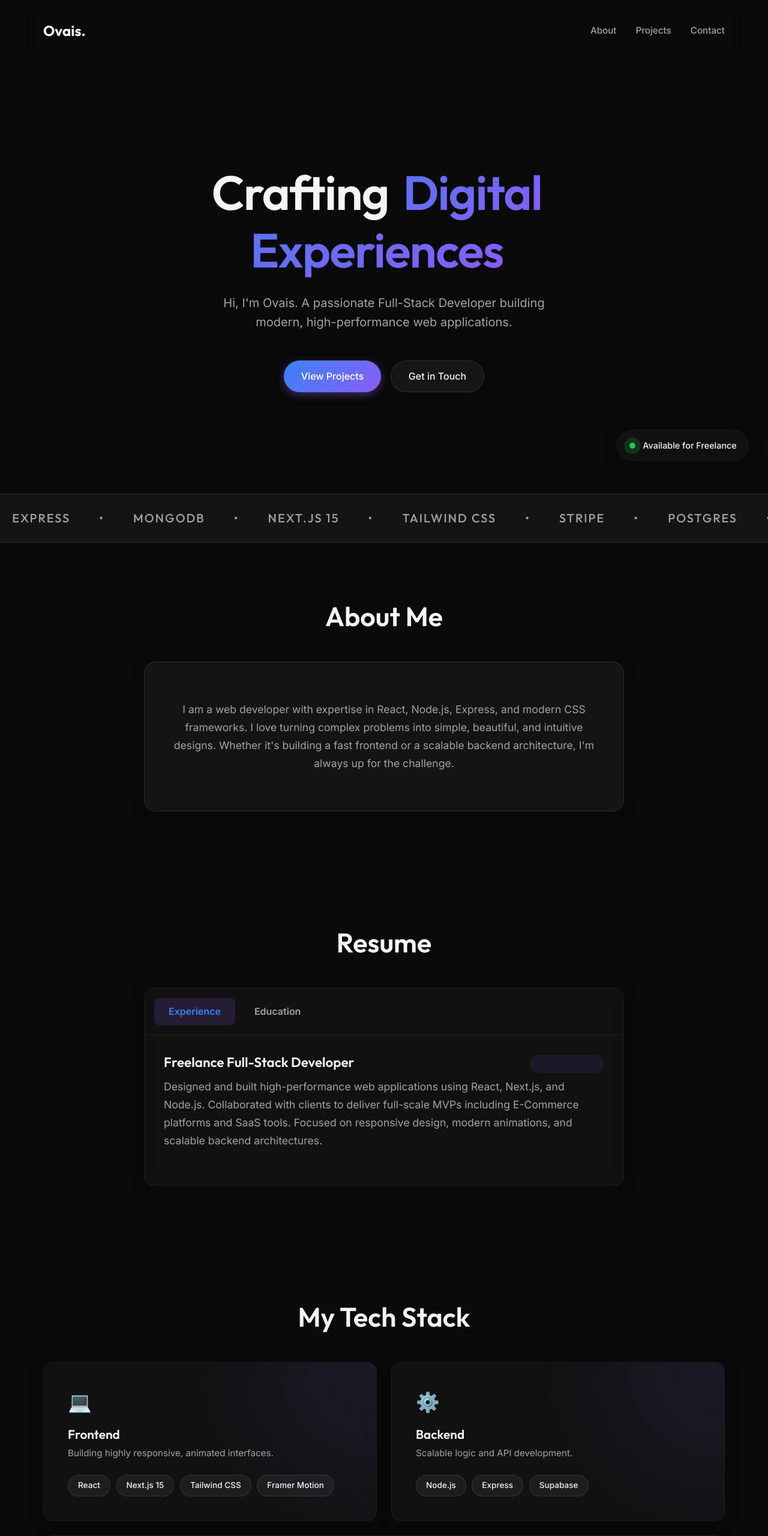
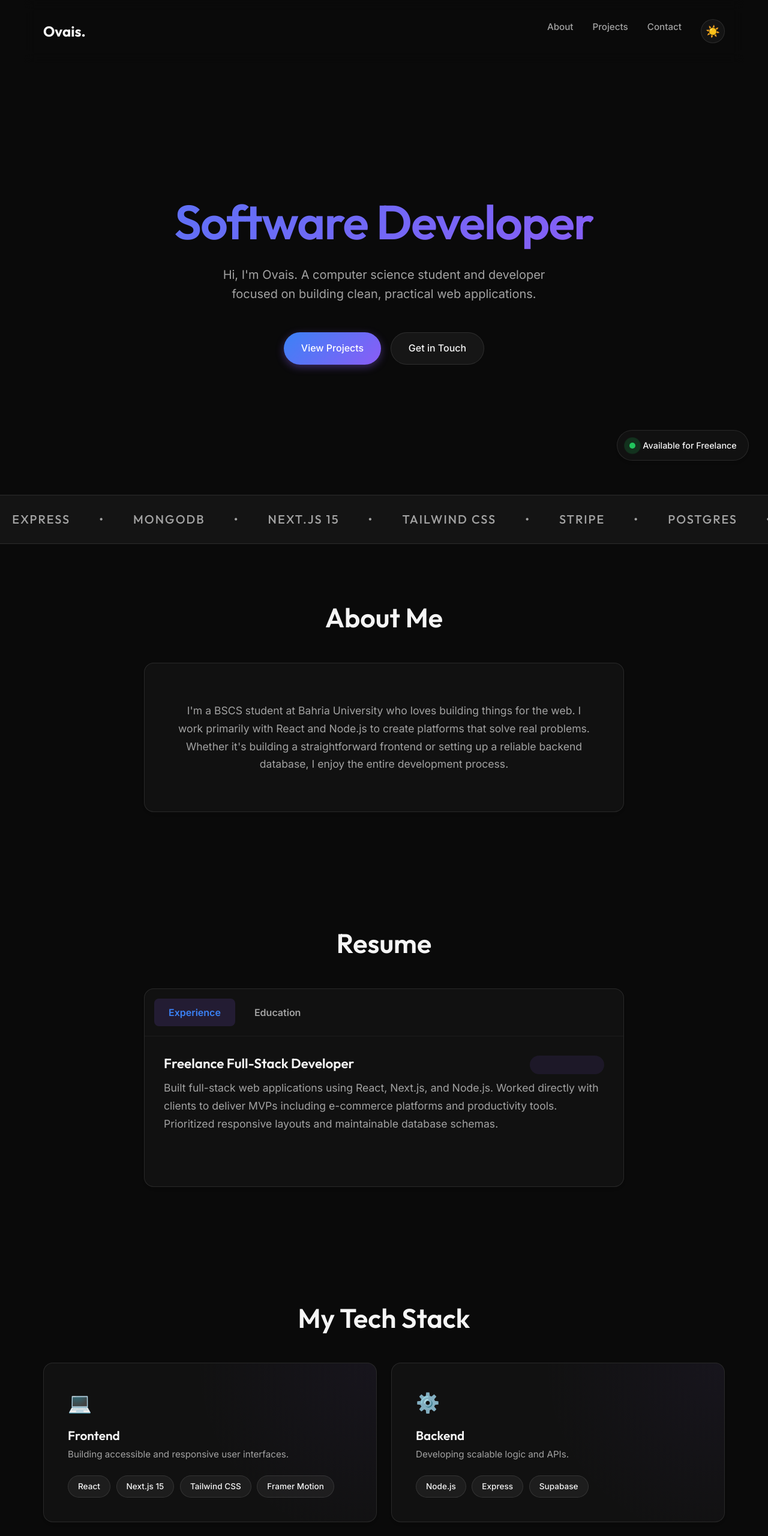
Before and after one commit to ovaisbinamer/Portfolio, a React (Vite) app: page / in a window 1280 px wide. Shown: the top 2561 px of the page at 60% size. Built offline with nearby package versions, Linux system fonts and the light colour scheme.

Commit message:
feat: added light/dark mode, replaced glassmorphism, rewrote copy

```diff
--- a/src/App.css
+++ b/src/App.css
@@ -34,6 +34,24 @@
 
 .nav-links a:hover {
   color: var(--text-primary);
+}
+
+.theme-toggle {
+  background: var(--bg-secondary);
+  border: 1px solid var(--border-color);
+  border-radius: 50%;
+  width: 40px;
+  height: 40px;
+  display: flex;
+  align-items: center;
+  justify-content: center;
+  font-size: 1.2rem;
+  transition: all 0.3s ease;
+}
+
+.theme-toggle:hover {
+  background: var(--bg-tertiary);
+  transform: scale(1.1);
 }
 
 /* Hero Section */
@@ -338,14 +356,12 @@
   color: var(--text-tertiary);
 }
 
-/* Glassmorphism & UI Accents */
-.glass-card {
-  background: rgba(255, 255, 255, 0.03);
-  backdrop-filter: blur(12px);
-  -webkit-backdrop-filter: blur(12px);
-  border: 1px solid rgba(255, 255, 255, 0.05);
+/* Solid Card UI */
+.solid-card {
+  background: var(--card-bg);
+  border: 1px solid var(--border-color);
   border-radius: 16px;
-  box-shadow: 0 4px 30px rgba(0, 0, 0, 0.1);
+  box-shadow: 0 4px 6px -1px rgba(0, 0, 0, 0.05);
 }
 
 /* Floating Status Badge */
@@ -479,7 +495,7 @@
   content: '';
   position: absolute;
   top: 0; left: 0; width: 100%; height: 100%;
-  background: radial-gradient(circle at top right, rgba(139, 92, 246, 0.1), transparent 50%);
+  background: radial-gradient(circle at top right, rgba(139, 92, 246, 0.05), transparent 50%);
   z-index: 0;
   pointer-events: none;
 }
--- a/src/App.jsx
+++ b/src/App.jsx
@@ -88,6 +88,14 @@ function App() {
   const [status, setStatus] = useState('');
   const [activeTab, setActiveTab] = useState('experience');
   const [activeFaq, setActiveFaq] = useState(null);
+  const [theme, setTheme] = useState(localStorage.getItem('theme') || 'dark');
+
+  useEffect(() => {
+    document.documentElement.setAttribute('data-theme', theme);
+    localStorage.setItem('theme', theme);
+  }, [theme]);
+
+  const toggleTheme = () => setTheme(theme === 'light' ? 'dark' : 'light');
 
   const sendEmail = (e) => {
     e.preventDefault();
@@ -115,7 +123,7 @@ function App() {
   return (
     <div className="app-container">
       <motion.div
-        className="floating-status glass-card"
+        className="floating-status solid-card"
         initial={{ y: 100, opacity: 0 }}
         animate={{ y: 0, opacity: 1 }}
         transition={{ delay: 1, type: "spring" }}
@@ -142,6 +150,11 @@ function App() {
           <li><motion.a href="#about" whileHover={{ color: '#8b5cf6' }}>About</motion.a></li>
           <li><motion.a href="#projects" whileHover={{ color: '#8b5cf6' }}>Projects</motion.a></li>
           <li><motion.a href="#contact" whileHover={{ color: '#8b5cf6' }}>Contact</motion.a></li>
+          <li style={{display: 'flex', alignItems: 'center'}}>
+            <button onClick={toggleTheme} className="theme-toggle" aria-label="Toggle Theme">
+              {theme === 'light' ? '🌙' : '☀️'}
+            </button>
+          </li>
         </motion.ul>
       </nav>
 
@@ -155,19 +168,15 @@ function App() {
         >
           <div className="hero-content">
             <motion.h1 className="hero-title" variants={staggerContainer}>
-              {heroWords.map((word, i) => (
                 <motion.span
-                  key={i}
                   variants={titleWordVariants}
-                  style={{ display: 'inline-block', marginRight: '0.3em' }}
-                  className={i > 0 ? "accent-gradient" : ""}
+                  className="accent-gradient"
                 >
-                  {word}
+                  Software Developer
                 </motion.span>
-              ))}
             </motion.h1>
             <motion.p className="hero-subtitle" variants={fadeInUp}>
-              Hi, I'm Ovais. A passionate Full-Stack Developer building modern, high-performance web applications.
+              Hi, I'm Ovais. A computer science student and developer focused on building clean, practical web applications.
             </motion.p>
             <motion.div className="hero-actions" variants={fadeInUp}>
               <motion.a
@@ -243,11 +252,11 @@ function App() {
           variants={fadeInUp}
         >
           <h2 className="section-title">About Me</h2>
-          <div className="about-content">
+          <div className="about-content solid-card">
             <p className="text-secondary text-center">
-              I am a web developer with expertise in React, Node.js, Express, and modern CSS frameworks.
-              I love turning complex problems into simple, beautiful, and intuitive designs.
-              Whether it's building a fast frontend or a scalable backend architecture, I'm always up for the challenge.
+              I'm a BSCS student at Bahria University who loves building things for the web.
+              I work primarily with React and Node.js to create platforms that solve real problems.
+              Whether it's building a straightforward frontend or setting up a reliable backend database, I enjoy the entire development process.
             </p>
           </div>
         </motion.section>
@@ -261,7 +270,7 @@ function App() {
           variants={fadeInUp}
         >
           <h2 className="section-title">Resume</h2>
-          <div className="resume-container glass-card">
+          <div className="resume-container solid-card">
             <div className="resume-tabs">
               <button
                 className={`tab-btn ${activeTab === 'experience' ? 'active' : ''}`}
@@ -292,9 +301,9 @@ function App() {
                       <span className="accent-gradient date-badge">2023 - Present</span>
                     </div>
                     <p className="text-secondary text-left">
-                      Designed and built high-performance web applications using React, Next.js, and Node.js.
-                      Collaborated with clients to deliver full-scale MVPs including E-Commerce platforms and SaaS tools.
-                      Focused on responsive design, modern animations, and scalable backend architectures.
+                      Built full-stack web applications using React, Next.js, and Node.js.
+                      Worked directly with clients to deliver MVPs including e-commerce platforms and productivity tools.
+                      Prioritized responsive layouts and maintainable database schemas.
                     </p>
                   </motion.div>
                 )}
@@ -313,8 +322,8 @@ function App() {
                     </div>
                     <p className="text-primary text-left" style={{fontWeight: '600', marginBottom: '1rem'}}>Bahria University</p>
                     <p className="text-secondary text-left">
-                      Core coursework in Data Structures, Algorithms, Web Development, and Software Engineering.
-                      Actively participating in coding hackathons and building practical side projects.
+                      Core coursework in Data Structures, Web Development, and Software Engineering.
+                      Actively participating in coding projects to apply these theoretical concepts practically.
                     </p>
                   </motion.div>
                 )}
@@ -333,10 +342,10 @@ function App() {
         >
           <motion.h2 variants={fadeInUp} className="section-title">My Tech Stack</motion.h2>
           <div className="skills-bento-grid">
-            <motion.div variants={projectVariants} className="bento-card glass-card">
+            <motion.div variants={projectVariants} className="bento-card solid-card">
               <div className="bento-icon">💻</div>
               <h3>Frontend</h3>
-              <p className="text-secondary text-sm">Building highly responsive, animated interfaces.</p>
+              <p className="text-secondary text-sm">Building accessible and responsive user interfaces.</p>
               <div className="bento-tags">
                 <span>React</span>
                 <span>Next.js 15</span>
@@ -345,10 +354,10 @@ function App() {
               </div>
             </motion.div>
 
-            <motion.div variants={projectVariants} className="bento-card glass-card">
+            <motion.div variants={projectVariants} className="bento-card solid-card">
               <div className="bento-icon">⚙️</div>
               <h3>Backend</h3>
-              <p className="text-secondary text-sm">Scalable logic and API development.</p>
+              <p className="text-secondary text-sm">Developing scalable logic and APIs.</p>
               <div className="bento-tags">
                 <span>Node.js</span>
                 <span>Express</span>
@@ -356,10 +365,10 @@ function App() {
               </div>
             </motion.div>
 
-            <motion.div variants={projectVariants} className="bento-card glass-card span-2">
+            <motion.div variants={projectVariants} className="bento-card solid-card span-2">
               <div className="bento-icon">🗄️</div>
-              <h3>Databases & Architecture</h3>
-              <p className="text-secondary text-sm">Handling complex data modeling, secure payments, and reliable version control for production apps.</p>
+              <h3>Databases & Tools</h3>
+              <p className="text-secondary text-sm">Handling data management and deployment workflows.</p>
               <div className="bento-tags">
                 <span>MongoDB</span>
                 <span>PostgreSQL</span>
@@ -380,25 +389,25 @@ function App() {
         >
           <motion.h2 variants={fadeInUp} className="section-title">My Services</motion.h2>
           <div className="services-grid">
-            <motion.div variants={projectVariants} className="service-card glass-card">
+            <motion.div variants={projectVariants} className="service-card solid-card">
               <div className="service-icon">💻</div>
               <h3>Full-Stack Development</h3>
               <p className="text-secondary text-left">
-                End-to-end web application development. From database architecture to beautiful frontend interfaces using modern stacks like Next.js and Node.
+                Building web applications from the ground up using React and Node.js ecosystems.
               </p>
             </motion.div>
-            <motion.div variants={projectVariants} className="service-card glass-card">
+            <motion.div variants={projectVariants} className="service-card solid-card">
               <div className="service-icon">🎨</div>
-              <h3>Modern UI/UX Design</h3>
+              <h3>Frontend Development</h3>
               <p className="text-secondary text-left">
-                Translating ideas into visually stunning, user-friendly designs. Implementing glassmorphism, smooth animations, and responsive layouts.
+                Creating responsive, accessible, and fast user interfaces with modern CSS frameworks.
               </p>
             </motion.div>
-            <motion.div variants={projectVariants} className="service-card glass-card">
+            <motion.div variants={projectVariants} className="service-card solid-card">
               <div className="service-icon">⚙️</div>
-              <h3>API & Integration</h3>
+              <h3>Backend & APIs</h3>
               <p className="text-secondary text-left">
-                Building robust RESTful APIs and seamlessly integrating third-party services like Stripe, Supabase, and real-time WebSockets.
+                Setting up databases, REST APIs, and simple payment integrations using Stripe.
               </p>
             </motion.div>
           </div>
@@ -424,8 +433,8 @@ function App() {
               <div className="project-info">
                 <h3>AgileFlow</h3>
                 <p className="text-secondary text-left">
-                  Real-time Kanban board with task editing, team invites, and Stripe payments.
-                  Built with React, Express, Socket.io, and MongoDB to deliver a seamless collaborative experience.
+                  A Kanban board application with task editing, team invites, and Stripe payments.
+                  Built with React, Express, and MongoDB.
                 </p>
                 <div className="project-tags">
                   <span className="tag">React</span>
@@ -450,7 +459,7 @@ function App() {
               <div className="project-info">
                 <h3>Fresh Bakes E-Commerce</h3>
                 <p className="text-secondary text-left">
-                  A premium Full-Stack Bakery E-commerce platform featuring a complete shopping experience with secure payments and data management.
+                  A full-stack e-commerce platform mapping products securely with managed checkout capabilities.
                 </p>
                 <div className="project-tags">
                   <span className="tag" style={{borderColor: 'rgba(250, 204, 21, 0.2)', color: '#facc15', background: 'rgba(250, 204, 21, 0.1)'}}>Next.js 15</span>
@@ -474,7 +483,7 @@ function App() {
               <div className="project-info">
                 <h3>Res AI</h3>
                 <p className="text-secondary text-left">
-                  A modern, interactive frontend interface design for an AI service featuring sleek animations and a captivating user experience.
+                  A modern frontend interface designed for an AI service highlighting standard CSS layouts and standard component structures.
                 </p>
                 <div className="project-tags">
                   <span className="tag" style={{borderColor: 'rgba(251, 191, 36, 0.2)', color: '#fbbf24', background: 'rgba(251, 191, 36, 0.1)'}}>JavaScript</span>
@@ -501,28 +510,28 @@ function App() {
         >
           <motion.h2 variants={fadeInUp} className="section-title">Why Work With Me</motion.h2>
           <div className="values-grid">
-            <motion.div variants={projectVariants} className="value-card glass-card">
-              <h3>🚀 Ready & Available</h3>
+            <motion.div variants={projectVariants} className="value-card solid-card">
+              <h3>Availability</h3>
               <p className="text-secondary text-left">
-                I am actively taking on new clients and freelance projects. Whether you need a full-scale MVP or a quick frontend overhaul, I'm ready to build.
+                I am currently taking on freelance projects and open to joining development teams.
               </p>
             </motion.div>
-            <motion.div variants={projectVariants} className="value-card glass-card">
-              <h3>⏱️ Timely & Punctual</h3>
+            <motion.div variants={projectVariants} className="value-card solid-card">
+              <h3>Punctuality</h3>
               <p className="text-secondary text-left">
-                I strictly value your time and deadlines. I set realistic timelines, communicate progress proactively, and consistently deliver on schedule.
+                I focus on realistic scheduling and tracking my time effectively to ensure deadlines are met.
               </p>
             </motion.div>
-            <motion.div variants={projectVariants} className="value-card glass-card">
-              <h3>💬 Clear Communication</h3>
+            <motion.div variants={projectVariants} className="value-card solid-card">
+              <h3>Communication</h3>
               <p className="text-secondary text-left">
-                Zero ghosting, zero tech jargon (unless you want it). I prioritize keeping you heavily involved and informed throughout the development process.
+                I won't overload you with tech jargon. I'll simply keep you informed of the project's practical progress.
               </p>
             </motion.div>
-            <motion.div variants={projectVariants} className="value-card glass-card">
-              <h3>💎 Premium Quality</h3>
+            <motion.div variants={projectVariants} className="value-card solid-card">
+              <h3>Code Quality</h3>
               <p className="text-secondary text-left">
-                I don't just write functional code. I craft highly responsive, secure, and beautiful applications that stand out in the modern web ecosystem.
+                I prioritize writing clean, readable, and well-structured code over fast hacks, making it easier to maintain.
               </p>
             </motion.div>
           </div>
--- a/src/index.css
+++ b/src/index.css
@@ -1,7 +1,7 @@
 @import url('https://fonts.googleapis.com/css2?family=Outfit:wght@300;400;500;600;700&family=Inter:wght@300;400;500;600&display=swap');
 
-:root {
-  /* Colors */
+:root, [data-theme='dark'] {
+  /* Dark Mode Colors */
   --bg-primary: #0a0a0a;
   --bg-secondary: #141414;
   --bg-tertiary: #1f1f1f;
@@ -10,20 +10,40 @@
   --text-secondary: #a3a3a3;
   --text-tertiary: #737373;
 
-  /* Accent Colors (Vibrant Neon Cyan/Blue/Purple) */
-  --accent-primary: #3b82f6; /* Blue */
-  --accent-secondary: #8b5cf6; /* Purple */
-  --accent-tertiary: #06b6d4; /* Cyan */
+  --accent-primary: #3b82f6;
+  --accent-secondary: #8b5cf6;
 
   --gradient-accent: linear-gradient(135deg, var(--accent-primary) 0%, var(--accent-secondary) 100%);
   --gradient-text: linear-gradient(135deg, #fff 0%, #a3a3a3 100%);
 
   --border-color: rgba(255, 255, 255, 0.1);
   --border-hover: rgba(255, 255, 255, 0.2);
+  --card-bg: rgba(255, 255, 255, 0.03);
 
   /* Typography */
   --font-sans: 'Inter', sans-serif;
   --font-heading: 'Outfit', sans-serif;
+}
+
+[data-theme='light'] {
+  /* Light Mode Colors */
+  --bg-primary: #f8fafc;
+  --bg-secondary: #ffffff;
+  --bg-tertiary: #f1f5f9;
+
+  --text-primary: #0f172a;
+  --text-secondary: #334155;
+  --text-tertiary: #64748b;
+
+  --accent-primary: #2563eb;
+  --accent-secondary: #7c3aed;
+
+  --gradient-accent: linear-gradient(135deg, var(--accent-primary) 0%, var(--accent-secondary) 100%);
+  --gradient-text: linear-gradient(135deg, #0f172a 0%, #475569 100%);
+
+  --border-color: rgba(0, 0, 0, 0.08);
+  --border-hover: rgba(0, 0, 0, 0.15);
+  --card-bg: rgba(255, 255, 255, 1);
 }
 
 * {
```
